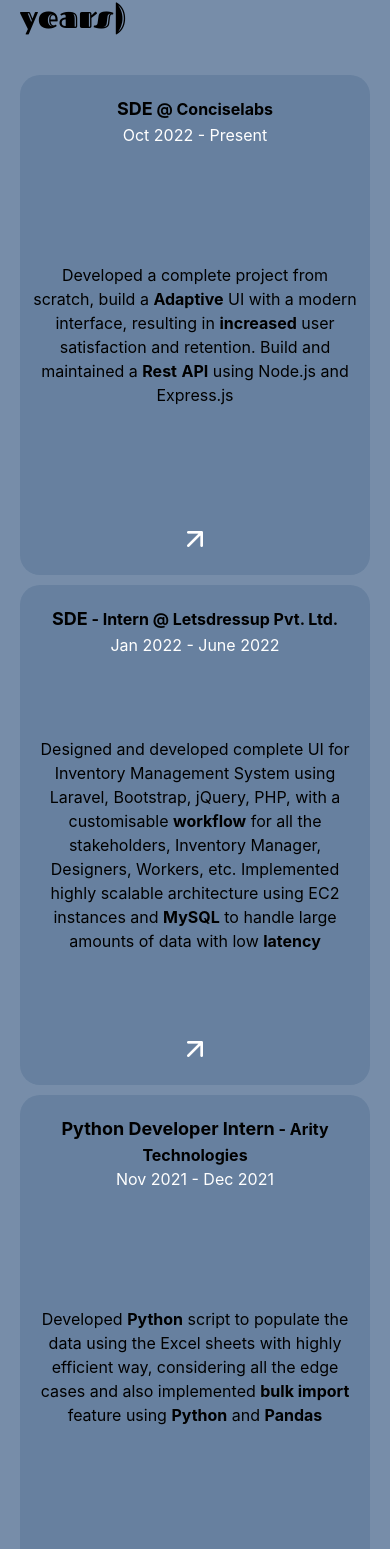
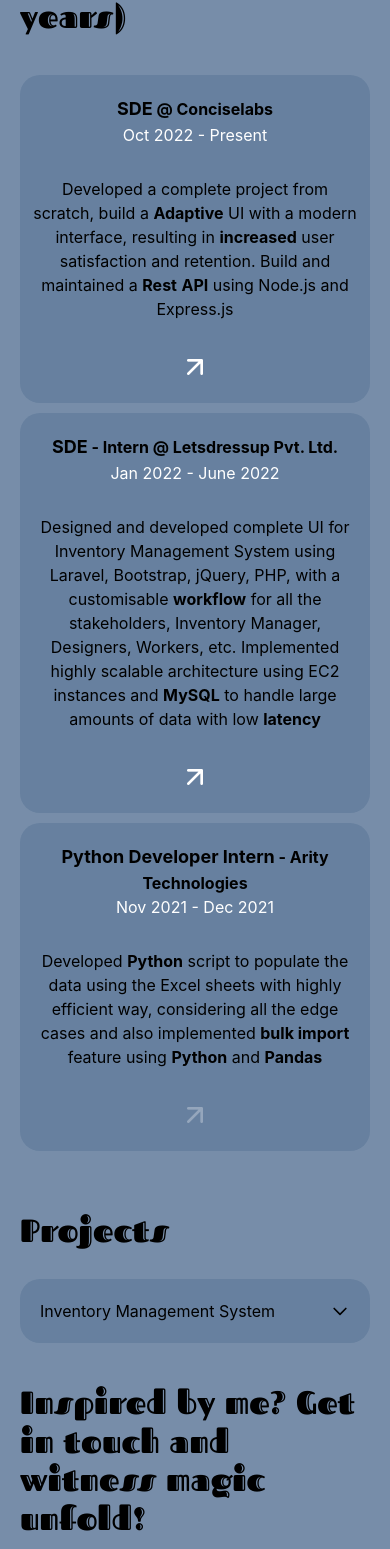
Before and after one commit to yogeshsingh2672000/portfolio, a React (Create React App) app: page / in a window 390 px wide. Shown: the part 4047-5596 px from the top of the page. Built offline with nearby package versions, Linux system fonts and the light colour scheme.

Commit message:
fix exp section height

```diff
--- a/src/components/sections/Experience.tsx
+++ b/src/components/sections/Experience.tsx
@@ -7,28 +7,28 @@
                 Experience &#40;~1.5 years&#41;
             </div>
             <div className='flex flex-col md:flex-row overflow-auto gap-[10px] md:gap-[20px] justify-center md:justify-start items-center hidescrollbar'>
-                <div className="bg-[#67809F] px-[10px] flex flex-col justify-between py-[20px] items-center min-w-[300px] md:min-w-[350px] max-w-[500px] w-full h-[500px] rounded-[20px]">
+                <div className="bg-[#67809F] px-[10px] flex flex-col justify-between py-[20px] items-center min-w-[300px] md:min-w-[350px] max-w-[500px] w-full h-auto md:h-[500px] rounded-[20px]">
                     <div className="text-center">
                         <div className="font-bold"><span className="text-lg">SDE</span> @ Conciselabs</div>
                         <div className="text-white">Oct 2022 - Present</div>
                     </div>
-                    <div className="text-center">Developed a complete project from scratch, build a <strong>Adaptive</strong> UI with a modern interface, resulting in <strong>increased</strong> user satisfaction and retention. Build and maintained a <strong>Rest</strong> <strong>API</strong> using Node.js and Express.js</div>
+                    <div className="text-center py-[30px] md:py-0">Developed a complete project from scratch, build a <strong>Adaptive</strong> UI with a modern interface, resulting in <strong>increased</strong> user satisfaction and retention. Build and maintained a <strong>Rest</strong> <strong>API</strong> using Node.js and Express.js</div>
                     <a href="https://conciselabs.io/" target="_blank"><img className="w-8 h-8" src="/icons/exitlink.png" alt="exitlink" /></a>
                 </div>
-                <div className="bg-[#67809F] px-[10px] flex flex-col justify-between py-[20px] items-center min-w-[300px] md:min-w-[350px] max-w-[500px] w-full h-[500px] rounded-[20px]">
+                <div className="bg-[#67809F] px-[10px] flex flex-col justify-between py-[20px] items-center min-w-[300px] md:min-w-[350px] max-w-[500px] w-full h-auto md:h-[500px] rounded-[20px]">
                     <div className="text-center">
                         <div className="font-bold"><span className="text-lg">SDE</span> - Intern @ Letsdressup Pvt. Ltd.</div>
                         <div className="text-white">Jan 2022 - June 2022</div>
                     </div>
-                    <div className="text-center">Designed and developed complete UI for Inventory Management System using Laravel, Bootstrap, jQuery, PHP, with a customisable <strong>workflow</strong> for all the stakeholders, Inventory Manager, Designers, Workers, etc. Implemented highly scalable architecture using EC2 instances and <strong>MySQL</strong> to handle large amounts of data with low <strong>latency</strong></div>
+                    <div className="text-center py-[30px] md:py-0">Designed and developed complete UI for Inventory Management System using Laravel, Bootstrap, jQuery, PHP, with a customisable <strong>workflow</strong> for all the stakeholders, Inventory Manager, Designers, Workers, etc. Implemented highly scalable architecture using EC2 instances and <strong>MySQL</strong> to handle large amounts of data with low <strong>latency</strong></div>
                     <a href="https://letsdressup.in/" target="_blank"><img className="w-8 h-8" src="/icons/exitlink.png" alt="exitlink" /></a>
                 </div>
-                <div className="bg-[#67809F] px-[10px] flex flex-col justify-between py-[20px] items-center min-w-[300px] md:min-w-[350px] max-w-[500px] w-full h-[500px] rounded-[20px]">
+                <div className="bg-[#67809F] px-[10px] flex flex-col justify-between py-[20px] items-center min-w-[300px] md:min-w-[350px] max-w-[500px] w-full h-auto md:h-[500px] rounded-[20px]">
                     <div className="text-center">
                         <div className="font-bold"><span className="text-lg">Python Developer Intern</span> - Arity Technologies</div>
                         <div className="text-white">Nov 2021 - Dec 2021</div>
                     </div>
-                    <div className="text-center">Developed <strong>Python</strong> script to populate the data using the Excel sheets with highly efficient way, considering all the edge cases and also implemented <strong>bulk import</strong> feature using <strong>Python</strong> and <strong>Pandas</strong></div>
+                    <div className="text-center py-[30px] md:py-0">Developed <strong>Python</strong> script to populate the data using the Excel sheets with highly efficient way, considering all the edge cases and also implemented <strong>bulk import</strong> feature using <strong>Python</strong> and <strong>Pandas</strong></div>
                     <img className="w-8 h-8 cursor-not-allowed opacity-[0.3]" src="/icons/exitlink.png" alt="exitlink" />
                 </div>
             </div>
```
